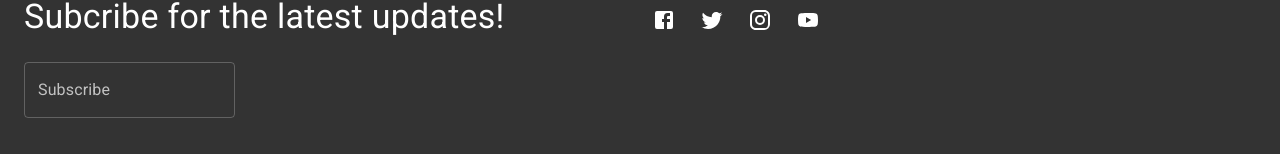
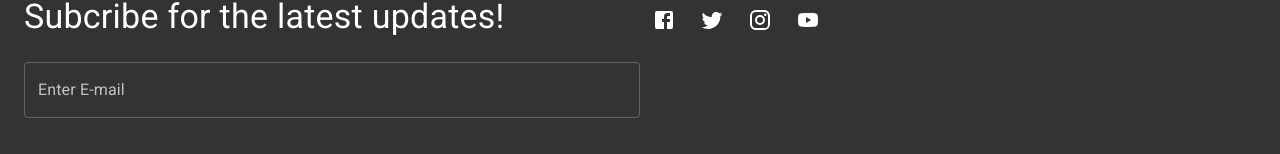
Before and after one commit to tdpfeifer/test-react-app2, a React (Create React App) app: page / in a window 1280 px wide. Shown: the part 1374-1528 px from the top of the page. Built offline with nearby package versions, Linux system fonts and the light colour scheme.

Commit message:
Update Footer.js

```diff
--- a/src/Components/Footer.js
+++ b/src/Components/Footer.js
@@ -39,7 +39,12 @@ export default function Footer() {
                   Subcribe for the latest updates!
                 </Typography>
               </Box>
-              <TextField id="Subscribe" label="Subscribe" variant="outlined" />
+              <TextField
+                fullWidth
+                id="Subscribe"
+                label="Enter E-mail"
+                variant="outlined"
+              />
             </Grid>
             <Grid item lg={6} md={6} sm={12}>
               <IconButton>
```
